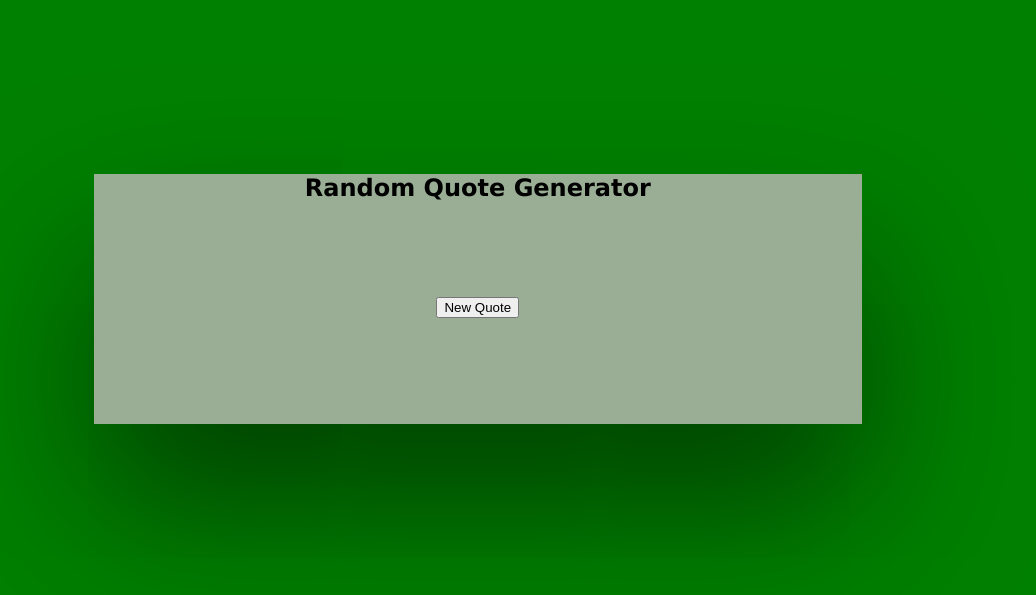
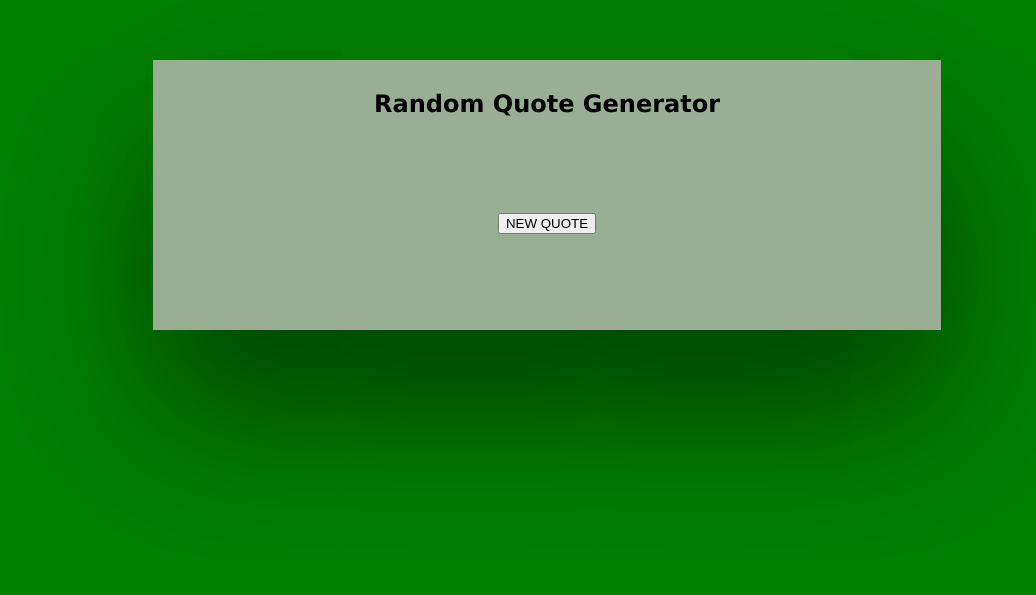
Before and after one commit to zwickidtek/RandomQuotes, a plain HTML site: page index.html in a window 1280 px wide. Shown: the part 205-800 px from the top of the page, without its empty margins (167-1203 px from the left). Drawn offline with Linux system fonts and the light colour scheme.

Commit message:
Update site.css

```diff
--- a/site.css
+++ b/site.css
@@ -3,14 +3,17 @@ body {
 }
 
 .box {
+    margin: auto;
+    padding: 10px;
     background-color: rgba(190, 185, 185, 0.808);
-    margin-top: 30%;
-    margin-left: 20%;
-    margin-right: 20%;
-    height: 250px;
     box-shadow:0 5rem 10rem rgba(0, 0, 0, 0.5);
     text-align: center;
-    width: 60vw;
+    width: 60%;
+    position: absolute;
+    top: 50%;
+    transform: translate(0, -50%);
+    left: 25%;
+    height: 250px;
 }
 h2 {
     font-family:'Lucida Sans', 'Lucida Sans Regular', 'Lucida Grande', 'Lucida Sans Unicode', Geneva, Verdana, sans-serif;
@@ -23,6 +26,7 @@ p {
 .button {
     position: relative;
     top: 30%;
+    text-transform: uppercase;
 }
 #quoteDisplay {
     margin: 20px;
```
